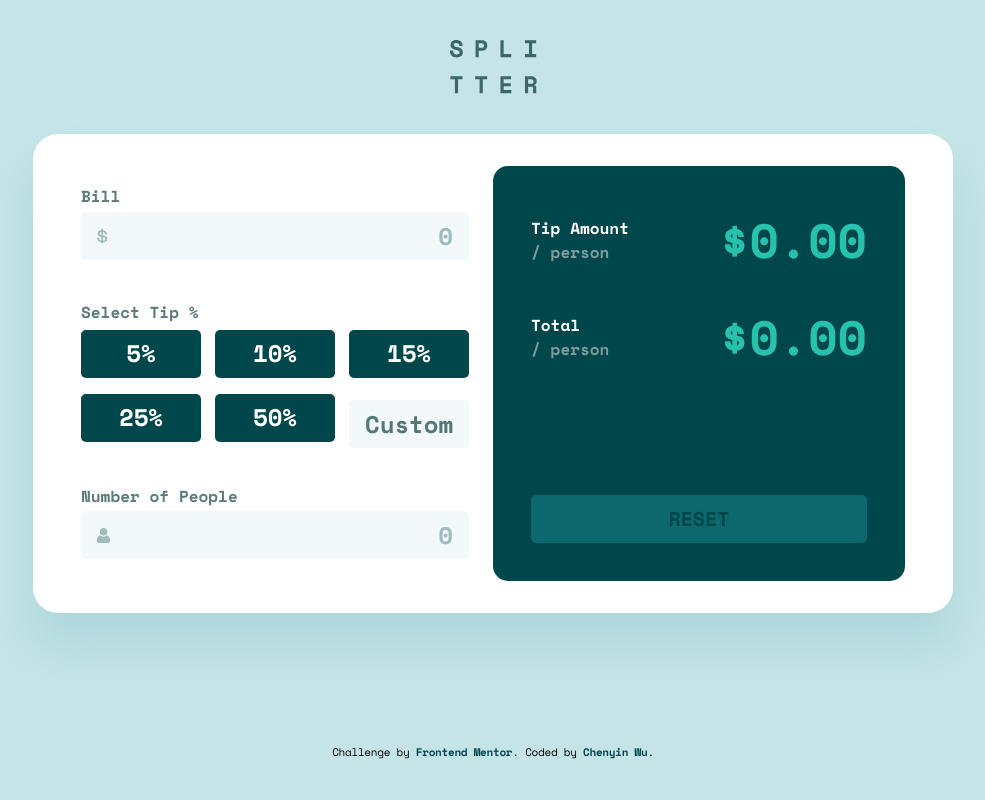
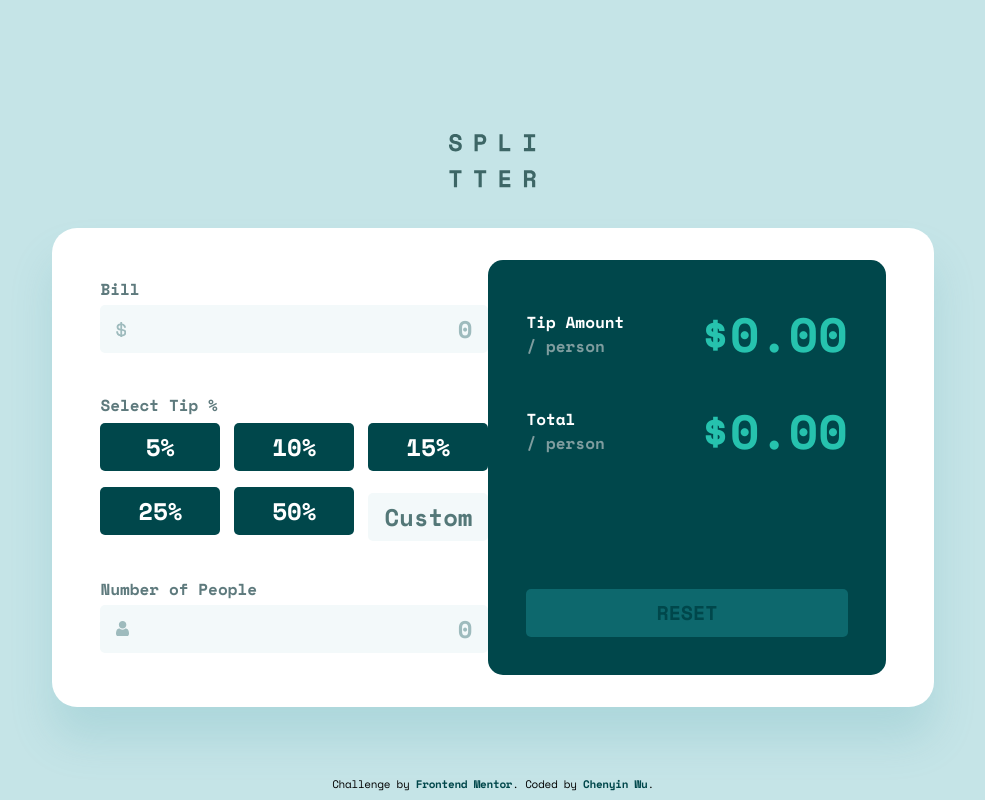
Before and after one commit to wcyin9/tipCalculator, a plain HTML site: page 12tipCalculator/index.html in a window 1280 px wide. Shown: the whole page, without its empty margins (147-1132 px from the left). Drawn offline with nearby package versions, Linux system fonts and the light colour scheme.

Commit message:
Update style.css
center body, fix attribute position

```diff
--- a/12tipCalculator/css/style.css
+++ b/12tipCalculator/css/style.css
@@ -261,7 +261,11 @@ li ::placeholder {
 /* -----desktop ----- */
 
 @media screen and (min-width: 900px) {
-    body {position: relative;}
+    body {
+        position: relative;
+        display: grid;
+        place-content: center;
+    }
     main {
         padding: 2rem 3rem;
         border-radius: 25px;
@@ -323,7 +327,8 @@ li ::placeholder {
         /* padding-bottom: 0;
         padding-top: 3rem; */
         position: absolute;
-        bottom: 1%;
+        padding: 0;
+        bottom: 0;
         left: 50%;
         transform: translate(-50%, -50%);
     }
```
